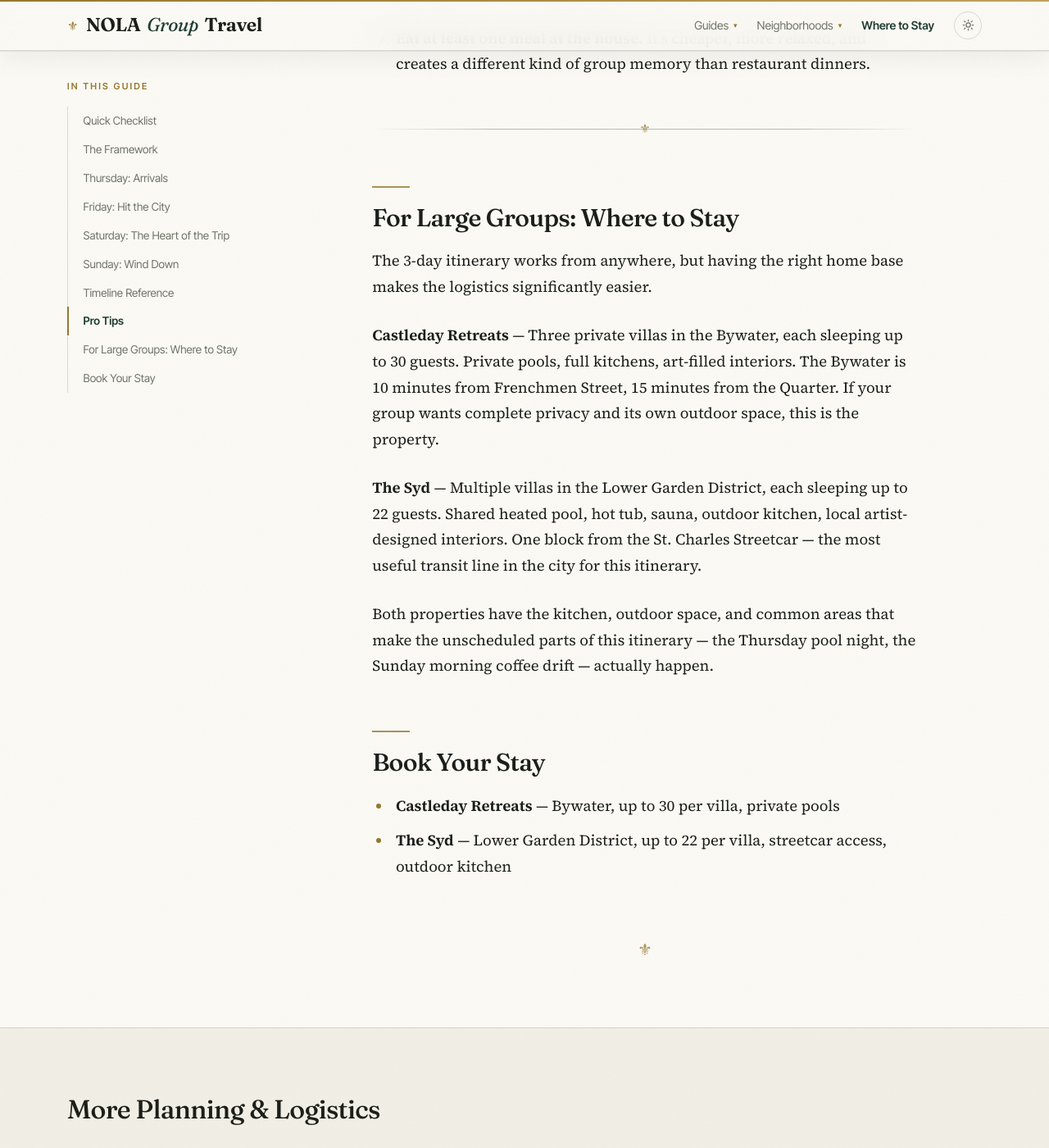
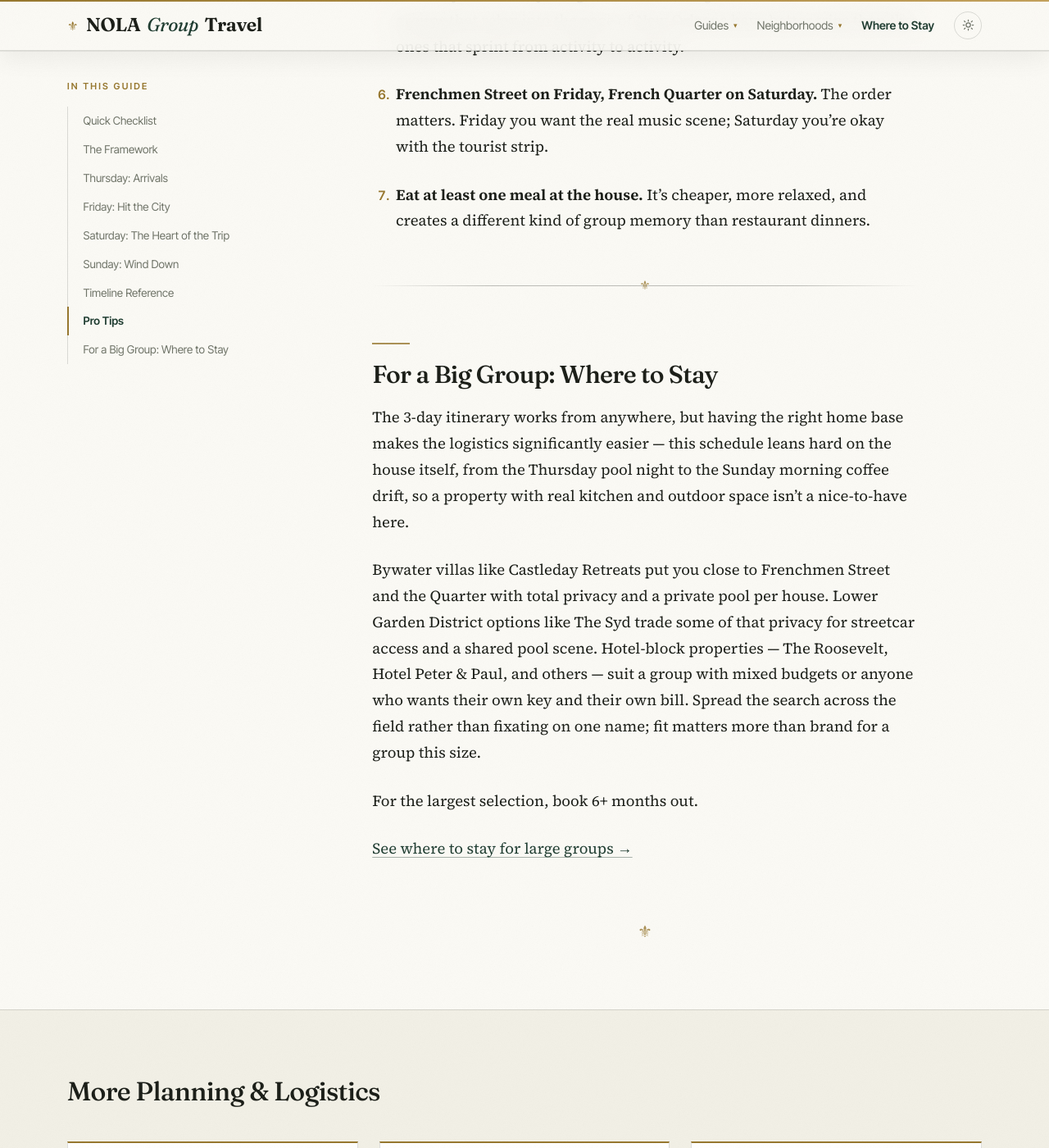
Before and after one commit to sjworth-dev/nola-group-travel, a Jekyll site: the page built from _guides/itinerary-3-day.md, in a window 1280 px wide and 1400 px high, scrolled down 14209 px. Shown: the whole window at 82% size. Built offline with Jekyll 4.4.1, drawn with Linux system fonts in a browser that asks for light colours; some of the changed text lies outside the part shown.

Commit message:
expand: refresh 3-day itinerary guide — voice, property balance, internal links
Oldest guide in _guides/ (date 2026-05-23). Removed clinical
group-size ranges from prose per Voice rules, added 6 inline
internal links (had none), and rebalanced the closing
accommodation section across the property field instead of
naming only two, ending on the standard where-to-stay CTA.
Bumped date to 2026-07-25.

```diff
--- a/_guides/itinerary-3-day.md
+++ b/_guides/itinerary-3-day.md
@@ -1,15 +1,15 @@
 ---
 title: "New Orleans 3-Day Group Itinerary"
-description: "A fully built 3-day New Orleans group itinerary for groups of 10-30. Morning, afternoon, and evening slots. Real logistics included."
+description: "A fully built 3-day New Orleans group itinerary for the whole crew. Morning, afternoon, and evening slots. Real logistics included."
 category: "Planning & Logistics"
 card_title: "3-Day Itinerary"
 card_description: "A complete 3-day New Orleans group itinerary with real logistics for large groups."
-date: 2026-05-23
+date: 2026-07-25
 ---
 
 A 3-day group trip to New Orleans is long enough to feel the city and short enough that you can still be selective. Thursday-Sunday is the classic format. You land Thursday evening and leave Sunday afternoon with enough of a trip that you'll actually want to come back.
 
-This itinerary is written for groups of 10-30 staying at a large-group villa. It's structured to give your group the essential New Orleans experiences while building in the flexibility that large groups always need. It's a framework, not a schedule.
+This itinerary is written for a big group staying together at a large-format villa. It's structured to give your group the essential New Orleans experiences while building in the flexibility that large groups always need. It's a framework, not a schedule — for the version that stretches this into a longer stay, see the [5-day itinerary](/guides/itinerary-5-day/).
 
 Adjust the activities to match your group's personality. If your group hates museums, skip the ones marked optional and add more pool time. If half your group wakes up early and half doesn't, split and reconvene. The bones of the itinerary hold either way.
 
@@ -18,7 +18,7 @@ Adjust the activities to match your group's personality. If your group hates mus
 - [ ] Book accommodations before finalizing these dates — large-group properties fill up
 - [ ] Make restaurant reservations for Saturday dinner 3-4 weeks in advance
 - [ ] Book any paid activities (swamp tour, cooking class, etc.) 2 weeks in advance
-- [ ] Designate one person as the trip coordinator (handles payments, herds the group)
+- [ ] Designate one person as the [trip coordinator](/guides/nola-group-trip-roles-assignment-guide/) (handles payments, herds the group)
 - [ ] Set a group chat with arrival details and the house address
 - [ ] Buy basics at the grocery store Thursday evening (saves money and logistics)
 - [ ] Build in buffer time — groups run 30 minutes behind schedule by default
@@ -44,12 +44,12 @@ Most groups arrive Thursday afternoon or evening. Direct flights into Louis Arms
 
 **Airport transfer logistics:**
 - Individual rideshares: 20-25 minutes, ~$35-50 each way
-- For groups of 15+: Charter a 12-15 passenger van. Easier, comparable cost.
+- For a bigger crew: charter a 12-15 passenger van. Easier, comparable cost. See the [ride-share master guide](/guides/nola-group-ride-share-master-guide/) for the full breakdown of when a van beats individual cars.
 - Early arrivals can get groceries while waiting for the rest of the group.
 
 ### 4:00 PM — Early Arrivals / Settle In
 
-Whoever lands first: stop at Rouse's or Whole Foods. Stock the kitchen.
+Whoever lands first: stop at Rouse's or Whole Foods. Stock the kitchen — the [group grocery and cooking guide](/guides/group-grocery-cooking-guide/) covers what to buy and how to split the run.
 
 **Essentials to buy:**
 - Coffee, breakfast items (saves you the rush Friday morning)
@@ -137,14 +137,14 @@ One of the best deals in New Orleans that most groups miss: happy hour. Many exc
 Friday dinner is typically the more casual of the two main dinners. Reserve a good neighborhood spot rather than aiming for the city's most formal restaurants.
 
 **Good choices:**
-- Cochon (Warehouse District, Cajun, communal plates, excellent for groups of 15-20)
+- Cochon (Warehouse District, Cajun, communal plates, handles a big table well)
 - Pêche (next to Cochon, seafood, shared plates)
 - Compère Lapin (CBD, Caribbean-Creole, stylish)
 - Commander's Palace (Garden District, if your group wants the classic New Orleans experience tonight instead of Saturday)
 
 ### 9:30 PM — Frenchmen Street
 
-This is the move for Friday night. Walk or Uber to Frenchmen Street in the Marigny (one block past the French Quarter's eastern edge). Three blocks of live music clubs with jazz, funk, brass, and soul starting around 9 PM.
+This is the move for Friday night. Walk or Uber to Frenchmen Street in the [Marigny](/neighborhoods/marigny/) (one block past the French Quarter's eastern edge). Three blocks of live music clubs with jazz, funk, brass, and soul starting around 9 PM — see the [French Quarter at night guide](/guides/nola-group-french-quarter-at-night-guide/) for how this pairs with a Quarter lap earlier in the evening.
 
 **How to do Frenchmen Street with a large group:**
 - Walk the whole street first before choosing a venue
@@ -215,7 +215,7 @@ Saturday dinner is the main event. This is the reservation you made 4-6 weeks ag
 ### 9:30 PM — Late Night
 
 Options:
-- **French Quarter (Bourbon Street):** One proper Bourbon Street night. Walk it, get a drink in a plastic cup, absorb the chaos. You'll need this story.
+- **French Quarter (Bourbon Street):** One proper [Bourbon Street](/guides/nola-bourbon-street-guide/) night. Walk it, get a drink in a plastic cup, absorb the chaos. You'll need this story.
 - **Back to Frenchmen Street:** Better music, better vibe, cheaper drinks.
 - **Late-night beignets at Café Du Monde:** Open 24 hours. At 1 AM, it's perfect.
 - **House party:** Sometimes the best ending is coming home and staying up late at the villa. The pool at midnight is genuinely excellent.
@@ -300,17 +300,12 @@ Real check-out and airport timing:
 
 ---
 
-## For Large Groups: Where to Stay
+## For a Big Group: Where to Stay
 
-The 3-day itinerary works from anywhere, but having the right home base makes the logistics significantly easier.
+The 3-day itinerary works from anywhere, but having the right home base makes the logistics significantly easier — this schedule leans hard on the house itself, from the Thursday pool night to the Sunday morning coffee drift, so a property with real kitchen and outdoor space isn't a nice-to-have here.
 
-**Castleday Retreats** — Three private villas in the Bywater, each sleeping up to 30 guests. Private pools, full kitchens, art-filled interiors. The Bywater is 10 minutes from Frenchmen Street, 15 minutes from the Quarter. If your group wants complete privacy and its own outdoor space, this is the property.
+Bywater villas like Castleday Retreats put you close to Frenchmen Street and the Quarter with total privacy and a private pool per house. Lower Garden District options like The Syd trade some of that privacy for streetcar access and a shared pool scene. Hotel-block properties — The Roosevelt, Hotel Peter & Paul, and others — suit a group with mixed budgets or anyone who wants their own key and their own bill. Spread the search across the field rather than fixating on one name; fit matters more than brand for a group this size.
 
-**The Syd** — Multiple villas in the Lower Garden District, each sleeping up to 22 guests. Shared heated pool, hot tub, sauna, outdoor kitchen, local artist-designed interiors. One block from the St. Charles Streetcar — the most useful transit line in the city for this itinerary.
+For the largest selection, book 6+ months out.
 
-Both properties have the kitchen, outdoor space, and common areas that make the unscheduled parts of this itinerary — the Thursday pool night, the Sunday morning coffee drift — actually happen.
-
-## Book Your Stay
-
-- **Castleday Retreats** — Bywater, up to 30 per villa, private pools
-- **The Syd** — Lower Garden District, up to 22 per villa, streetcar access, outdoor kitchen
+[See where to stay for large groups →](/where-to-stay/)
```
